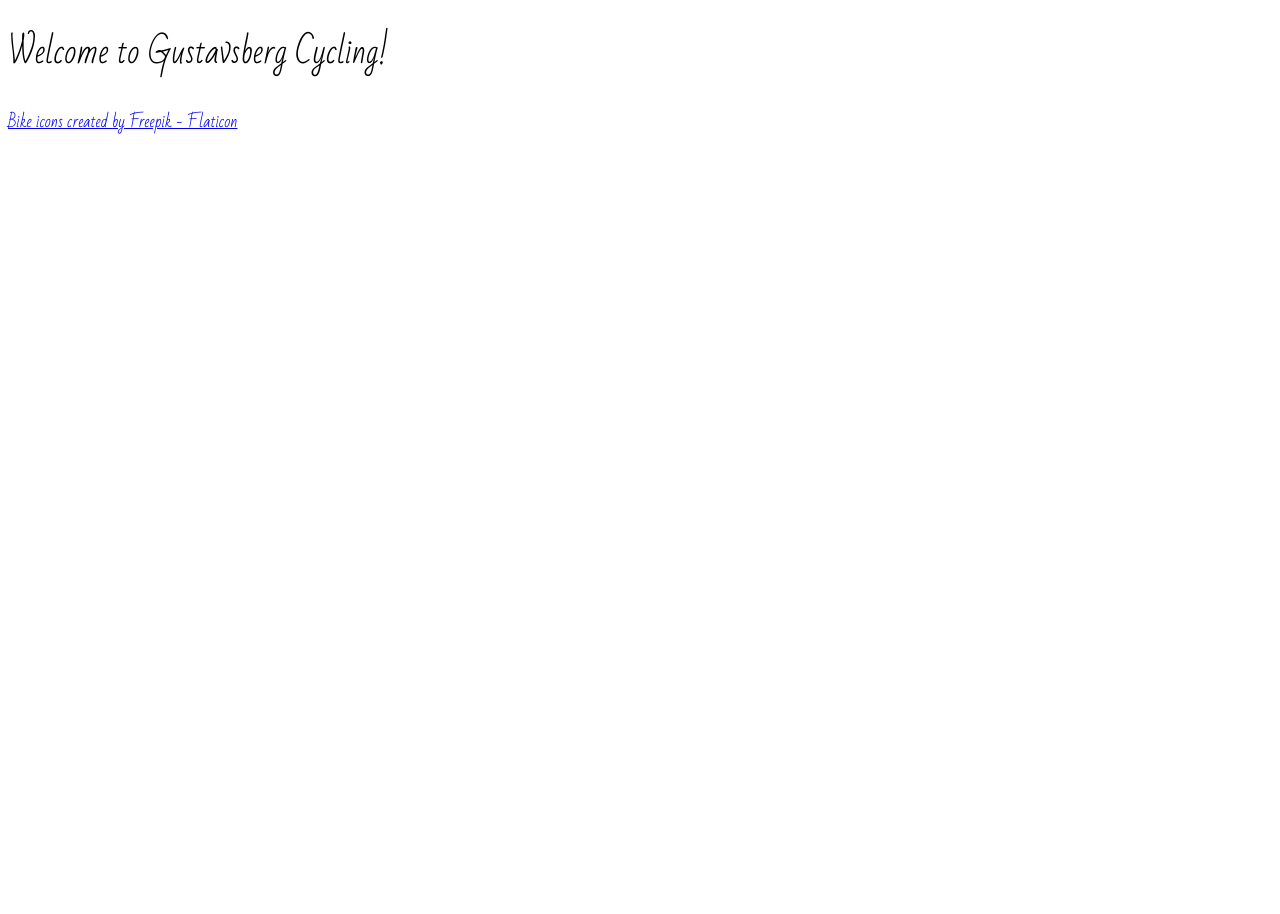
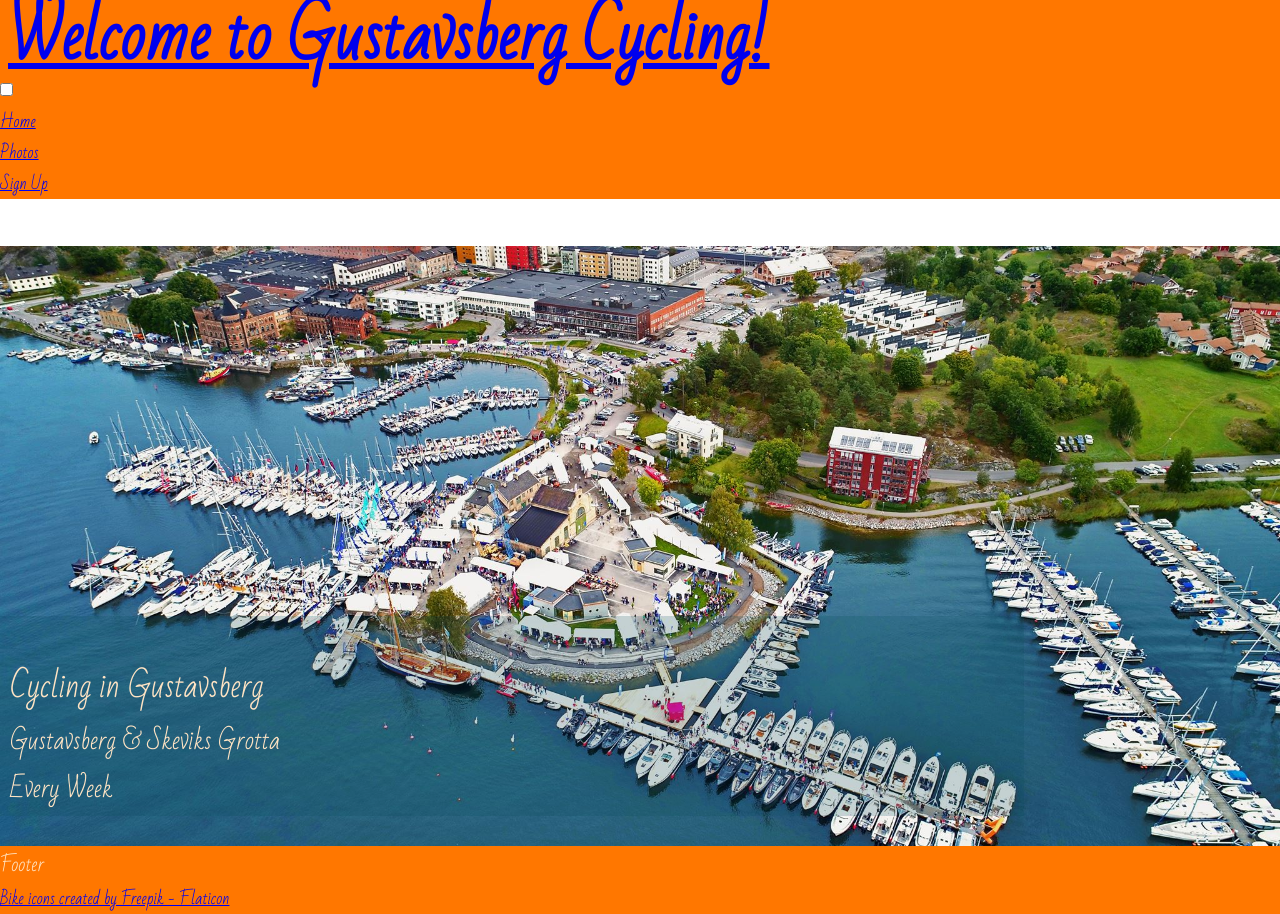
Before and after one commit to Felixiden1987/Cycling-Gustavsberg, a plain HTML site: page index.html in a window 1280 px wide. Before the commit the page ends 800 px from the top, so only its background shows below. Drawn offline with Linux system fonts and the light colour scheme.

Commit message:
Add style to css, add background-image, add basic nav menu

```diff
--- a/assets/css/style.css
+++ b/assets/css/style.css
@@ -1,18 +1,65 @@
 /* google fonts import */
 @import url('https://fonts.googleapis.com/css2?family=Bad+Script&display=swap');
+
+/* Asterisc Wildcard selector to override default styles added by the browser */
+* {
+    padding: 0;
+    margin: 0;
+    box-sizing: border-box;
+}
 /* General style rules */
 body {
-    font-family: "Bad Script", sans-serif;
+    font-family: "Bad Script";
+    min-height: 100vh;
+    display: flex;
+    flex-direction: column;
+    /* generic project style */
+    color: #3a3a3a;
 }
 
-h1, h2, h3 {
-    font-family: "Bad Script", cursive, sans-serif;
+h2, h3 {
+    font-family: "Bad Script", cursive;
     font-weight: 400;
     font-style: normal;
+    color: bisque;
+
   }
+header {
+    background-color: rgb(255, 119, 0);
+}
+main {
+    background-color: #3a3a3a;
+    /* make footer pushed down */
+    flex: 1 0 auto;
+     /* Add margin at the top to prevent content from being covered by the header */
+     margin-top: 47px;
+     /* Enable flex properties for child elements */
+     display: flex;
+     flex-direction: column;
+}
+#harbour {
+    height: 600px;
+    width: 100%;
+    background: url("../images/Stavsnas-vinterhamn-2.jpg") no-repeat center center/cover;
+    position: relative;
+    }
+#cover-text {
+        /* The final rgba value sets the opasity to semi-transparent */
+        background-color:rgba(9, 76, 91, 0.2);
+        font-size: 130%;
+        position: absolute;
+        bottom: 30px;
+        width: 80%;
+        min-height: 200px;
+        padding-top: 40px;
+        padding-left: 10px;
+    }
+footer {
+    background-color: rgb(255, 119, 0);
+}
 
-  #logo {
-    font-size: 280%;
+#logo {
+    font-size: 400%;
     line-height: 75px;
     margin: 0 0.5rem;
   }
--- a/index.html
+++ b/index.html
@@ -1,12 +1,15 @@
 <!DOCTYPE html>
 <html lang="en">
+
 <head>
   <meta charset="UTF-8">
   <meta http-equiv="X-UA-Compatible" content="IE=edge">
   <meta name="viewport" content="width=device-width, initial-scale=1.0">
   <!-- Meta Tags Here -->
-     <meta name="description" content="Cycling Gustavsberg. Social club for riding bikes, Stockholm. Road Cycling, MTB Trail riding, Skeviks Grotta, Kattholmen.">
-     <meta name="keywords" content="Cycling Gustavsberg, MTB, Road cycling, club, Sweden, Stockholm, Archipelago, exercise">
+  <meta name="description"
+    content="Cycling Gustavsberg. Social club for riding bikes, Stockholm. Road Cycling, MTB Trail riding, Skeviks Grotta, Kattholmen.">
+  <meta name="keywords"
+    content="Cycling Gustavsberg, MTB, Road cycling, club, Sweden, Stockholm, Archipelago, exercise">
   <!-- Title -->
   <title>Cycling Gustavsberg</title>
 
@@ -21,12 +24,37 @@
     @import url('https://fonts.googleapis.com/css2?family=Bad+Script&display=swap');
   </style>
 </head>
+
 <body>
   <header>
-  <h1>Welcome to Gustavsberg Cycling!</h1>
+    <a href="index.html">
+      <h1 id="logo">Welcome to Gustavsberg Cycling!
+      </h1>
+      <input type="checkbox" id="nav-toggle" name="nav-toggle">
+      <label for="nav-toggle" class="nav-toggle-label"><i class="fa-solid fa-person-biking"></i></label>
+      <nav>
+        <ul id="menu">
+          <li><a href="index.html">Home</a></li>
+          <li><a href="photos.html">Photos</a></li>
+          <li><a href="signup.html">Sign Up</a></li>
+        </ul>
+      </nav>
     </header>
+      <main>
+        <section id="harbour">
+          <div id="cover-text">
+           <h2>Cycling in Gustavsberg</h2>
+           <h3>Gustavsberg & Skeviks Grotta<br>
+                Every Week</h3>
+          </div>
+        </section>
+
+      </main>
+
   <footer>
+    <h3>Footer</h3>
     <a href="https://www.flaticon.com/free-icons/bike" title="bike icons">Bike icons created by Freepik - Flaticon</a>
   </footer>
 </body>
+
 </html>
```
Also changed, not shown: assets/images/Stavsnas-vinterhamn-2.jpg (added), photos.html (added), signup.html (added). Lines whose indentation alone changed are shown as unchanged.
